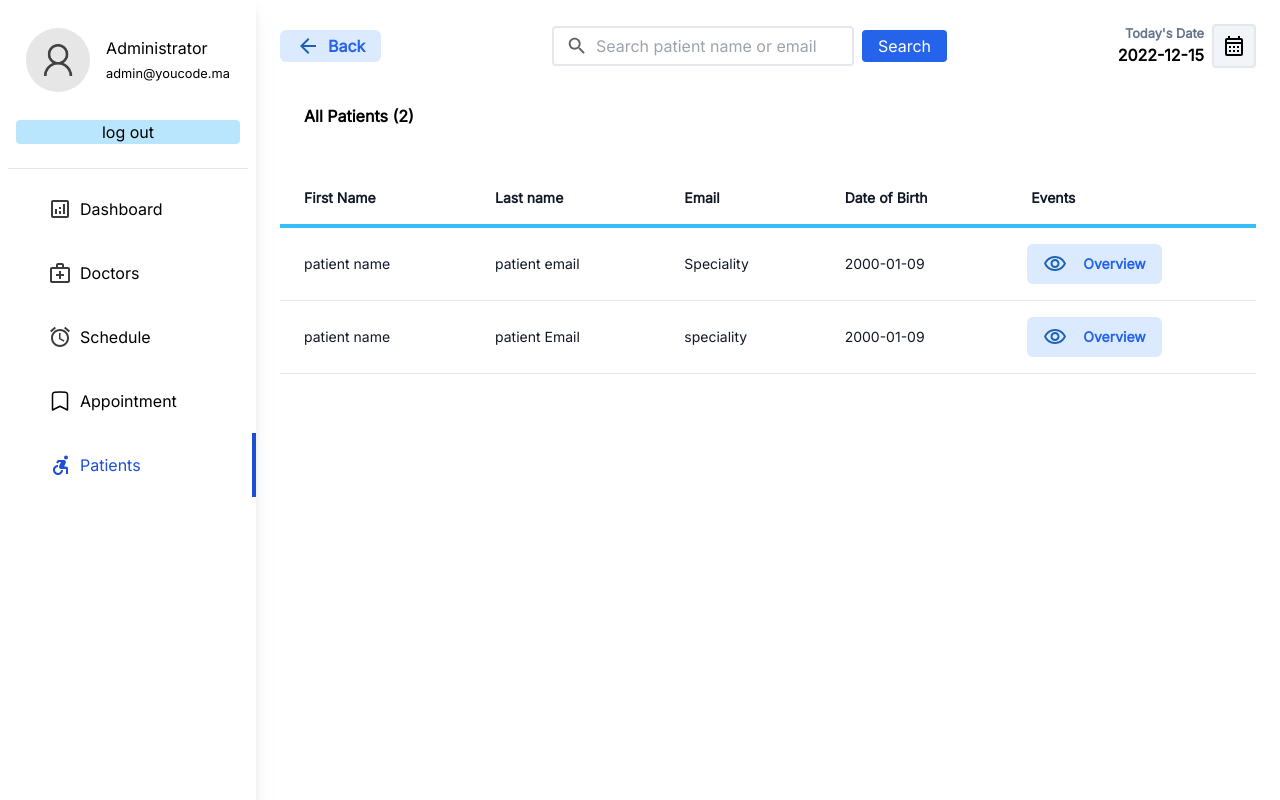
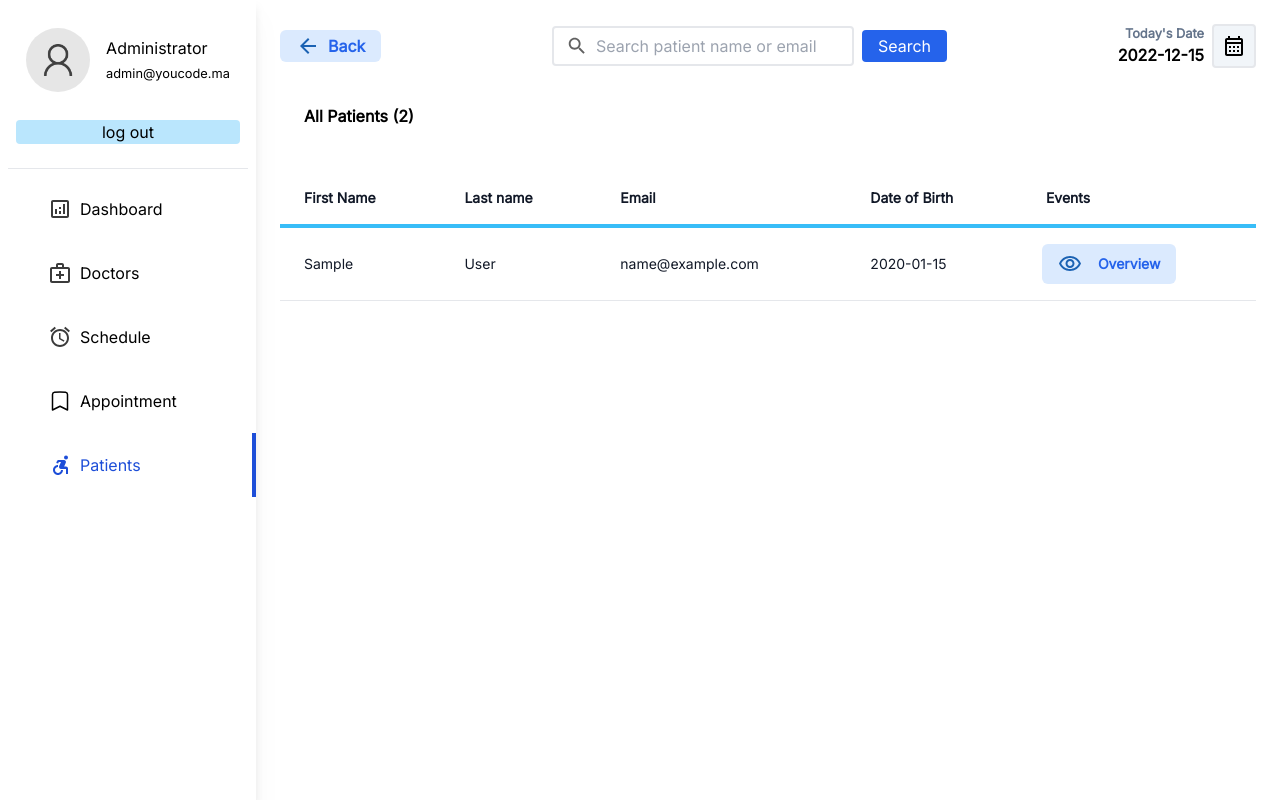
Before and after one commit to kfifel/Gestion-RDV-Hopital, a PHP site: page /admin-interfaces/admin-patients.php in a window 1280 px wide. Run offline with PHP 8.4, Linux system fonts and the light colour scheme; tables that the repository leaves empty hold one stand-in row (values such as "Sample post"); some libraries are stand-ins or nearby versions.

Commit message:
finaliser la tache

```diff
--- a/admin-interfaces/admin-patients.php
+++ b/admin-interfaces/admin-patients.php
@@ -68,41 +68,26 @@
                             </tr>
                             </thead>
                             <tbody>
+                            <?php
+                                function gettAllpatients(){
+                                    return Database::connect()->query("SELECT * FROM Patient")->fetchAll(PDO::FETCH_ASSOC);
+                                }
+                            foreach (gettAllpatients() as $res ):?>
                             <tr class="bg-white border-b transition duration-300 ease-in-out hover:bg-gray-100">
                                 <td class="px-6 py-4 whitespace-nowrap text-sm font-medium text-gray-900">
-                                    patient name
+                                    <?= $res["first_name"] ?>
                                 </td>
                                 <td class="text-sm text-gray-900 font-medium  px-6 py-4 whitespace-nowrap">
-                                    patient email
+                                    <?= $res["last_name"] ?>
                                 </td>
                                 <td class="text-sm text-gray-900 font-medium px-6 py-4 whitespace-nowrap">
-                                    Speciality
+                                    <?= $res["email"] ?>
                                 </td>
                                 <td class="text-sm text-gray-900 font-medium px-6 py-4 whitespace-nowrap">
-                                    2000-01-09
+                                    <?= $res["date_of_birth"] ?>
                                 </td>
                                 <td class="flex text-sm gap-4 px-5 text-gray-900 font-light px-4 py-4 whitespace-nowrap">
-                                    <button onclick="show_addSession_modal()" class="px-4 flex gap-4 items-center py-2 text-blue-600 rounded-md font-bold bg-blue-100">
-                                        <svg xmlns="http://www.w3.org/2000/svg" height="24px" viewBox="0 0 24 24" width="24px" fill="#1b62b3"><path d="M0 0h24v24H0V0z" fill="none"/><path d="M12 6c3.79 0 7.17 2.13 8.82 5.5C19.17 14.87 15.79 17 12 17s-7.17-2.13-8.82-5.5C4.83 8.13 8.21 6 12 6m0-2C7 4 2.73 7.11 1 11.5 2.73 15.89 7 19 12 19s9.27-3.11 11-7.5C21.27 7.11 17 4 12 4zm0 5c1.38 0 2.5 1.12 2.5 2.5S13.38 14 12 14s-2.5-1.12-2.5-2.5S10.62 9 12 9m0-2c-2.48 0-4.5 2.02-4.5 4.5S9.52 16 12 16s4.5-2.02 4.5-4.5S14.48 7 12 7z"/></svg>
-                                        Overview
-                                    </button>
-                                </td>
-                            </tr>
-                            <tr class="bg-white border-b transition duration-300 ease-in-out hover:bg-gray-100">
-                                <td class="px-6 py-4 whitespace-nowrap text-sm font-medium text-gray-900">
-                                    patient name
-                                </td>
-                                <td class="text-sm text-gray-900 font-medium  px-6 py-4 whitespace-nowrap">
-                                    patient Email
-                                </td>
-                                <td class="text-sm text-gray-900 font-medium px-6 py-4 whitespace-nowrap">
-                                    speciality
-                                </td>
-                                <td class="text-sm text-gray-900 font-medium px-6 py-4 whitespace-nowrap">
-                                    2000-01-09
-                                </td>
-                                <td class="flex text-sm gap-4 px-5 text-gray-900 font-light px-4 py-4 whitespace-nowrap">
-                                    <a href="./admin-patients.php?id=2">
+                                    <a href="./admin-patients.php?id=<?= $res["id"] ?>">
                                         <button class="px-4 flex gap-4 items-center py-2 text-blue-600 rounded-md font-bold bg-blue-100">
                                             <svg xmlns="http://www.w3.org/2000/svg" height="24px" viewBox="0 0 24 24" width="24px" fill="#1b62b3"><path d="M0 0h24v24H0V0z" fill="none"/><path d="M12 6c3.79 0 7.17 2.13 8.82 5.5C19.17 14.87 15.79 17 12 17s-7.17-2.13-8.82-5.5C4.83 8.13 8.21 6 12 6m0-2C7 4 2.73 7.11 1 11.5 2.73 15.89 7 19 12 19s9.27-3.11 11-7.5C21.27 7.11 17 4 12 4zm0 5c1.38 0 2.5 1.12 2.5 2.5S13.38 14 12 14s-2.5-1.12-2.5-2.5S10.62 9 12 9m0-2c-2.48 0-4.5 2.02-4.5 4.5S9.52 16 12 16s4.5-2.02 4.5-4.5S14.48 7 12 7z"/></svg>
                                             Overview
@@ -110,6 +95,7 @@
                                     </a>
                                 </td>
                             </tr>
+                            <?php endforeach;?>
                             </tbody>
                         </table>
                     </div>
@@ -132,7 +118,7 @@
     <?php
         if( isset($_GET['id'])):
             $patient = Patient::getPatientById($_GET['id']);
-            $AllSessionRecorded = Session::getAllSessionRecorded($_GET['id']);
+            $AllAppointmentsRecorded = Patient::getAllAppointmentsRecorded($_GET['id']);
     ?>
 
 <div id="modal-container" class="" style="display:none;">
@@ -166,45 +152,46 @@
             </div>
             <hr>
             <div class="flex flex-col p-5 pb-0 ml-6">
-                <h2 class="text-start font-semibold text-l p-2 py-3">All session recorded :</h2>
+                <h2 class="text-start font-semibold text-l p-2 py-3">All Appointments recorded :</h2>
                 <div class="">
                     <table class="w-full text-left border border-slate-300 rounded-2 mb-8" >
                         <thead class="border-b-4 border-blue-500">
                             <tr class="text-md text-black  font-medium p-3">
+                                <th scope="col" class="p-3 text-center">
+                                    Order
+                                </th>
                                 <th scope="col" class=" p-3">
                                     Session title
                                 </th>
                                 <th scope="col" class="p-3">
-                                    Schedule Date & Time
+                                    Schedule Date
                                 </th>
                                 <th scope="col" class="p-3 text-center">
-                                    Max num
+                                    booking date
                                 </th>
                             </tr>
                         </thead>
                         <tbody class="">
+                        <?php
+                        if($AllAppointmentsRecorded):
+                            foreach ($AllAppointmentsRecorded as $appointment):
+
+                        ?>
                         <tr class="bg-white border-b  font-medium text-black ">
-                            <th scope="row" class="py-3 px-6 font-medium">
-                                Test Session
-                            </th>
+                            <td class="py-4 px-6 text-center">
+                                <?=$appointment["order"]?>
+                            </td>
                             <td class="py-4 px-6">
-                                2030-01-01 18:00
+                                <?=$appointment["title"]?>
+                            </td>
+                            <td class="py-4 px-6">
+                                <?=$appointment["date"]?>
                             </td>
                             <td class="py-4 px-6 text-center">
-                                50
+                                <?=$appointment["booking_date"]?>
                             </td>
                         </tr>
-                        <tr class="bg-white border-b  font-medium text-black ">
-                            <th scope="row" class="py-3 px-6 font-medium">
-                                Test Session
-                            </th>
-                            <td class="py-4 px-6">
-                                2030-01-01 18:00
-                            </td>
-                            <td class="py-4 px-6 text-center">
-                                50
-                            </td>
-                        </tr>
+                        <?php endforeach; endif;?>
                         </tbody>
                     </table>
                 </div>
```
Also changed, not shown: includes/script-control.php (deleted, +0 -22 lines), patient-interfaces/patient-my-bookings.php (+5 -6 lines).
